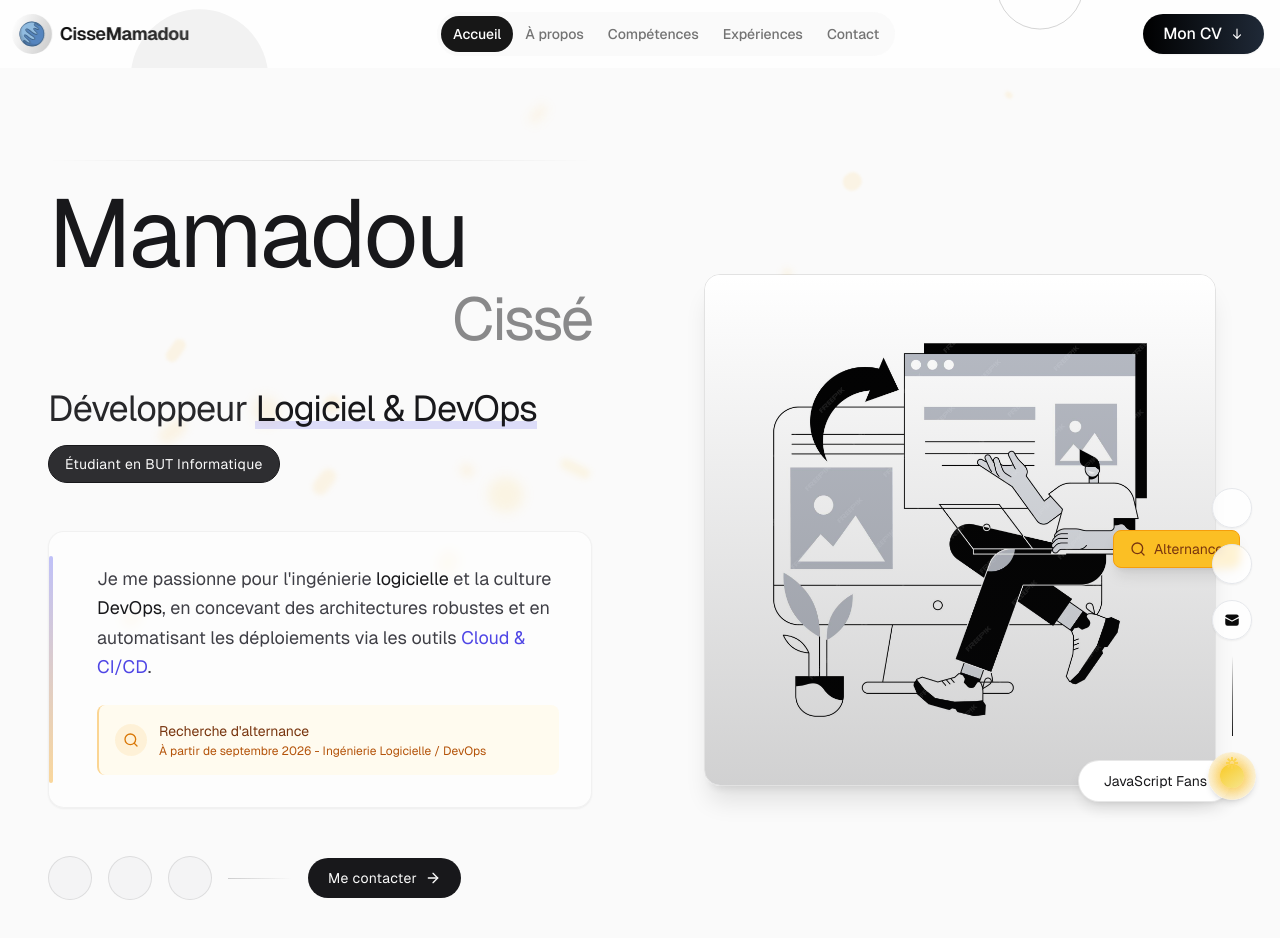
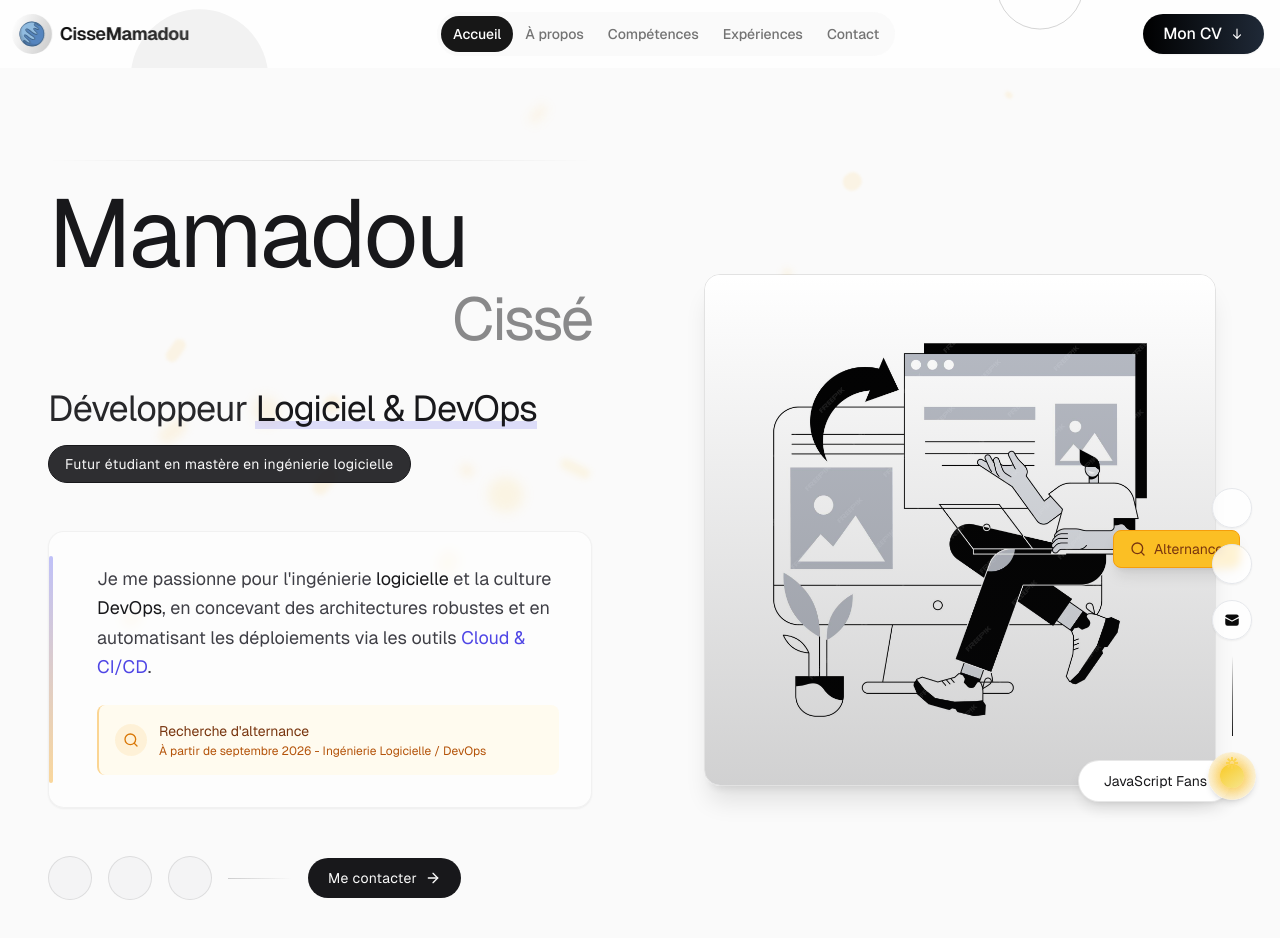
Before and after one commit to Neptune2k21/mon-portfolio, a Next.js app: page / in a window 1280 px wide. Shown: the top 938 px of the page. Built offline with nearby package versions, Linux system fonts and the light colour scheme; some icons are missing.

Commit message:
Révise la description du statut éducatif dans la section héro

```diff
--- a/app/page.tsx
+++ b/app/page.tsx
@@ -116,7 +116,7 @@ export default function Home() {
                   </h2>
 
                   <span className="inline-flex px-4 py-2 bg-zinc-900/90 dark:bg-zinc-100/90 text-zinc-50 dark:text-zinc-900 text-sm font-light tracking-wide rounded-full w-max border border-zinc-900 dark:border-zinc-100">
-                    Étudiant en BUT Informatique
+                    Futur étudiant en mastère en ingénierie logicielle
                   </span>
                 </div>
               </motion.div>
```
